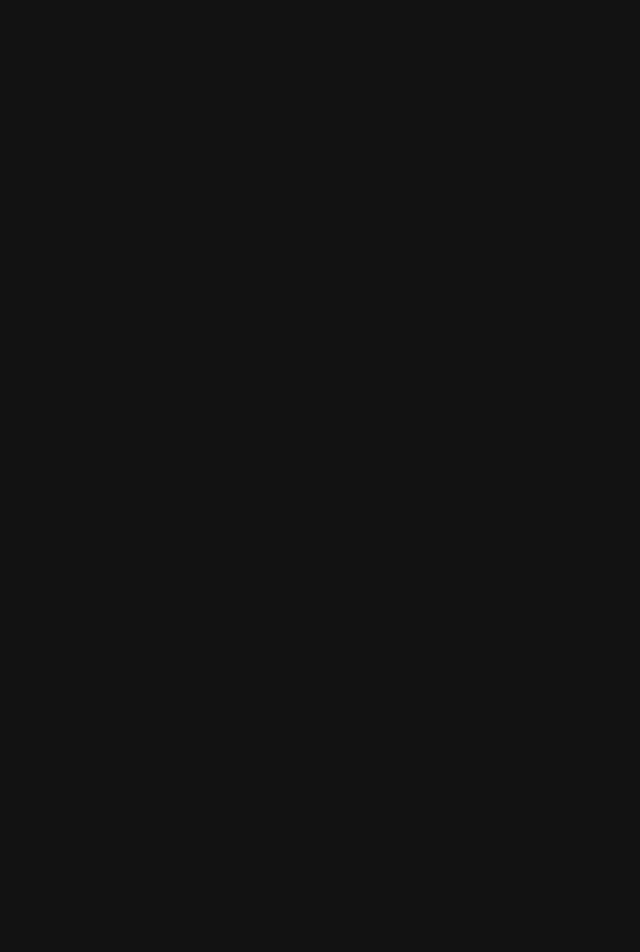
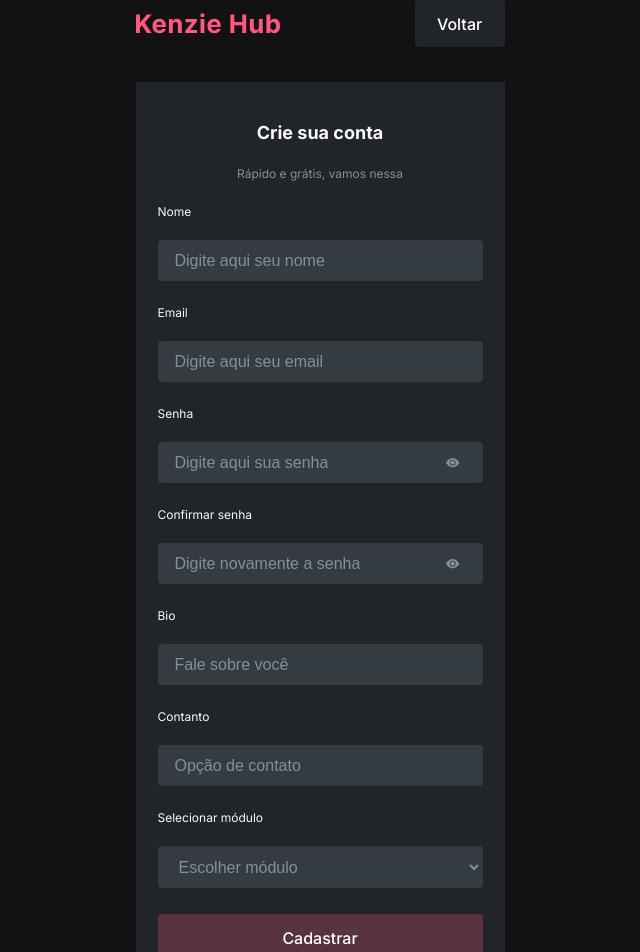
Before and after one commit to Kenzie-Academy-Brasil-Developers/kenziehubclaus, a React (Create React App) app: page /signup in a window 1280 px wide. Shown: the part 80-1032 px from the top of the page, without its empty margins (320-960 px from the left). Before the commit the page ends 800 px from the top, so only its background shows below. Built offline with nearby package versions, Linux system fonts and the light colour scheme.

Commit message:
stles registry

```diff
--- a/src/App.jsx
+++ b/src/App.jsx
@@ -6,9 +6,7 @@ export function App() {
   return (
     <>
       <GlobalStyles/>
-      <RoutesMain>
-
-      </RoutesMain>
+      <RoutesMain/>
     </>
   );
 }
--- a/src/components/Input/styles.js
+++ b/src/components/Input/styles.js
@@ -15,9 +15,9 @@ export const ContInputStyle = styled.label`
     }
 
     input {
+        background-color: transparent;
+        padding: 0;
         outline: none;
-        padding: 0;
-        background-color: transparent;
         border: none;
         color: var(--grey-0);
     }
@@ -50,6 +50,7 @@ export const ContInputStyle = styled.label`
         border: none;
         outline: none;
         display: flex;
+        cursor: pointer;
         align-items: center;
     }
 `;
--- a/src/pages/Login/index.jsx
+++ b/src/pages/Login/index.jsx
@@ -1,4 +1,4 @@
-import logo from '../../assets/logo.svg'
+import logo from '../../assets/logo.svg';
 import { Input } from '../../components/Input'
 import { Button, LinkBtnStyle } from '../../styles/buttons'
 import { FormStyle } from '../../styles/form';
@@ -19,7 +19,7 @@ export function Login() {
                 <Button variant='primary'>Entrar</Button>
                 <div>
                     <legend>Ainda não possuiu uma conta</legend>
-                    <LinkBtnStyle to='/signup'>Cadastre-se</LinkBtnStyle>
+                    <LinkBtnStyle to='/signup' variant='secondary'>Cadastre-se</LinkBtnStyle>
                 </div>
             </FormStyle>
 
--- a/src/pages/NotFound/index.jsx
+++ b/src/pages/NotFound/index.jsx
@@ -1,7 +1,7 @@
 import { useNavigate } from 'react-router-dom';
 import imgNotFound from '../../assets/404.png';
 import { LinkBtnStyle } from '../../styles/buttons';
-import { MainStyle } from './styles.js';
+import { MainStyle } from './styles';
 
 export function NotFound() {
     const navigate = useNavigate();
--- a/src/pages/SignUp/index.jsx
+++ b/src/pages/SignUp/index.jsx
@@ -1,5 +1,41 @@
+import logo from '../../assets/logo.svg';
+import { FormStyle } from '../../styles/form';
+import { MainStyle, SelectStyle, HeaderStyle } from './styles';
+import { Input } from '../../components/Input';
+import { Button, LinkBtnStyle } from '../../styles/buttons'
+
 export function SignUp() {
+    function handleSubmit(event) {
+        event.preventDefault();
+    };
+
     return (
-        <h1>Signup</h1>
+        <MainStyle>
+            <HeaderStyle>
+                <img src={logo} alt='Kenzie Hub'/>
+                <LinkBtnStyle to='/login' variant='tertiary'>Voltar</LinkBtnStyle>
+            </HeaderStyle>
+            <FormStyle onSubmit={handleSubmit}>
+                <h1>Crie sua conta</h1>
+                <h2>Rápido e grátis, vamos nessa</h2>
+                <Input labelText='Nome' placeholder='Digite aqui seu nome' id='name' type='text'/>
+                <Input labelText='Email' placeholder='Digite aqui seu email' id='email' type='email'/>
+                <Input labelText='Senha' placeholder='Digite aqui sua senha' id='password' type='password'/>
+                <Input labelText='Confirmar senha' placeholder='Digite novamente a senha' id='passwordConfirm' type='password'/>
+                <Input labelText='Bio' placeholder='Fale sobre você' id='bio' type='text'/>
+                <Input labelText='Contanto' placeholder='Opção de contato' id='contact' type='tel'/>
+                <SelectStyle>
+                    Selecionar módulo
+                    <select>
+                        <option value='' style={{display:'none'}}>Escolher módulo</option>
+                        <option value='Primeiro módulo (Introdução ao Frontend)'>Primeiro módulo</option>
+                        <option value='Segundo módulo (Frontend Avançado)'>Segundo módulo</option>
+                        <option value='Terceiro módulo (Introdução ao Backend)'>Terceiro módulo</option>
+                        <option value='Quarto módulo (Backend Avançado)'>Quarto módulo</option>
+                    </select>
+                </SelectStyle>
+                <Button variant='primary' disabled={true}>Cadastrar</Button>
+            </FormStyle>
+        </MainStyle>
     )
 };
--- /dev/null
+++ b/src/pages/SignUp/styles.js
@@ -0,0 +1,52 @@
+import styled from 'styled-components';
+
+export const MainStyle = styled.main`
+    margin: 80px auto;
+    display: flex;
+    flex-direction: column;
+    align-items: center;
+    gap: 35px;
+`;
+
+export const SelectStyle = styled.label`
+    display: flex;
+    flex-direction: column;
+    gap: 22px;
+    font-size: 12px;
+    font-weight: var(--font-weight-1);
+    color: var(--grey-0);
+    align-items: flex-start;
+
+
+    select {
+        cursor: pointer;
+        width: 100%;
+        border: 1px solid transparent;
+        background-color: var(--grey-2);
+        padding: 10.5px 16px;
+        outline: 0;
+        color: var(--grey-0);
+        border-radius: var(--radius-1);
+        transition: 0.5s;
+        font-size: 16px;
+    }
+
+    select:focus {
+        outline: 0;
+        border-color: var(--grey-0);
+    }
+
+    select:not(:focus) {
+        color: var(--grey-1);
+    }
+`;
+
+export const HeaderStyle = styled.header`
+    display: flex;
+    justify-content: space-between;
+    width: 369px;
+
+    @media(max-width: 900px) {
+        width: 90%;
+    }
+`;
--- a/src/styles/buttons.js
+++ b/src/styles/buttons.js
@@ -41,6 +41,7 @@ export const Button = styled.button`
     padding: 10.5px 22.33px;
     transition: 0.7s;
     border: none;
+    line-height: 26px;
     border-radius: var(--radius-1);
     ${({variant}) => ButtonVariant[variant]};
 `;
@@ -57,6 +58,7 @@ export const LinkBtnStyle = styled(Link)`
     padding: 10.5px 22.33px;
     transition: 0.7s;
     border: none;
+    line-height: 26px;
     border-radius: var(--radius-1);
-    ${() => ButtonVariant['secondary']};
+    ${({variant}) => ButtonVariant[variant]};
 `;
--- a/src/styles/form.js
+++ b/src/styles/form.js
@@ -11,14 +11,19 @@ export const FormStyle = styled.form`
 
     legend, h2 {
         color: var(--grey-1);
-        margin-bottom: 26px;
     }
 
     legend {
+        margin-bottom: 26px;
         font-weight: var(--font-weight-3);
     }
 
     h2 {
+        font-size: 12px;
         font-weight: var(--font-weight-1);
     }
+
+    @media(max-width: 900px) {
+        width: 85%;
+    }
 `;
```
